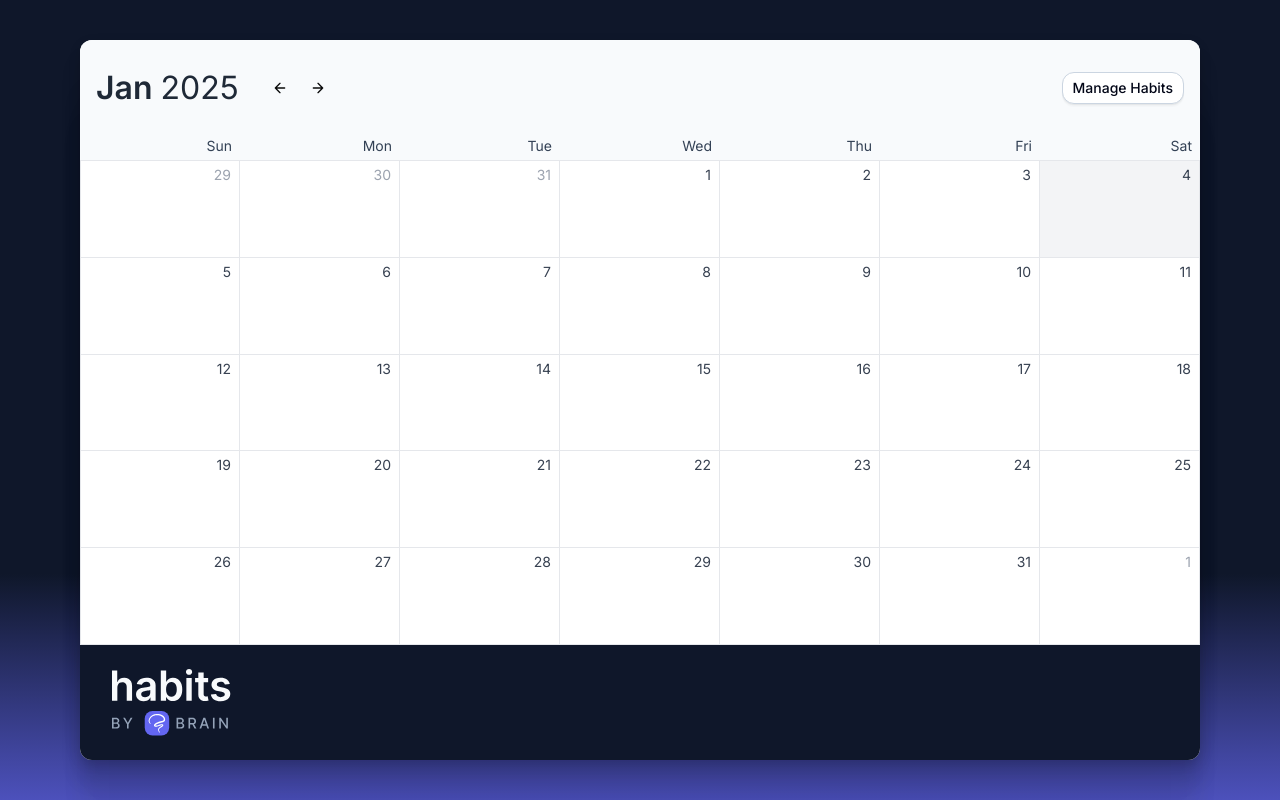
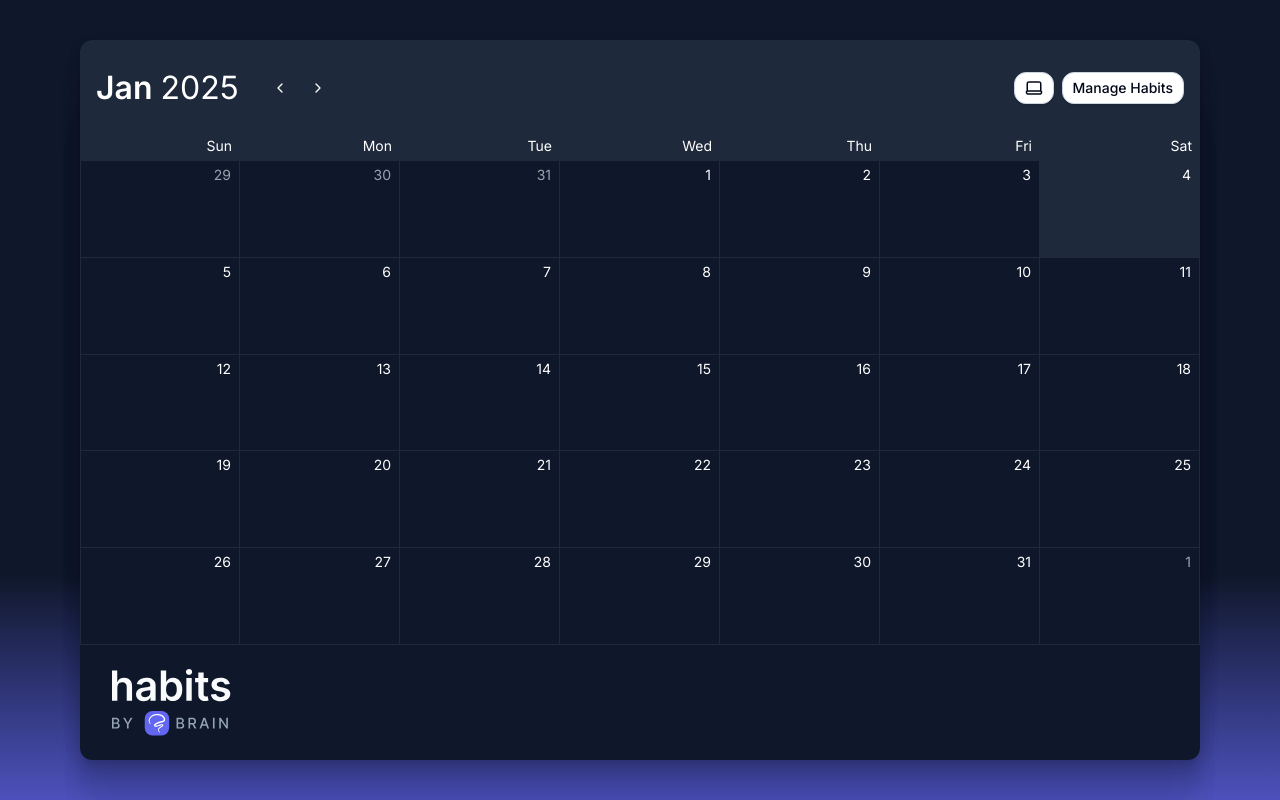
Before and after one commit to BrainAppAI/habits, a React (Vite) app: page / in a window 1280 px wide. Built offline with nearby package versions, Linux system fonts and the light colour scheme.

Commit message:
feat: dark mode

```diff
--- a/src/App.tsx
+++ b/src/App.tsx
@@ -7,6 +7,7 @@ import { HabitsLegend } from './components/Habits/HabitsLegend'
 import { Button } from './components/ui/button'
 import Icons from './assets/icons'
 import { useHabitStorage } from './hooks/useHabitStorage'
+import { ThemeProvider, useTheme } from './components/theme-provider'
 
 const IS_DEBUGGING = false
 
@@ -59,8 +60,9 @@ const App = () => {
         : []
 
     return (
+        <ThemeProvider defaultTheme="dark" storageKey="habits-ui-theme">
             <div className="min-h-screen md:py-10 py-6 md:px-20 px-6 bg-gradient-brain-dark">
-            <div className="md:h-[calc(100vh-5rem)] h-[calc(100vh-3rem)] flex flex-col bg-white shadow-dialog overflow-hidden w-full mx-auto rounded-xl">
+                <div className="md:h-[calc(100vh-5rem)] h-[calc(100vh-3rem)] flex flex-col shadow-dialog overflow-hidden w-full mx-auto rounded-xl">
                     <Header
                         currentDate={currentDate}
                         onManageHabits={handleManageHabits}
@@ -99,6 +101,7 @@ const App = () => {
                     completions={selectedDayCompletions}
                 />
             </div>
+        </ThemeProvider>
     )
 }
 
@@ -116,8 +119,32 @@ const Header: React.FC<{
     onClickNextMonth,
     onDeleteAll,
     isDebugging,
-}) => (
-    <div className="flex justify-between bg-slate-50 items-center md:py-6 py-3 px-4">
+}) => {
+    const { theme, setTheme } = useTheme()
+
+    const themeIcon =
+        theme === 'dark' ? (
+            <Icons.Laptop02 size={18} />
+        ) : theme === 'system' ? (
+            <Icons.Sun size={18} />
+        ) : (
+            <Icons.Moon size={18} />
+        )
+
+    const handleToggleTheme = () => {
+        switch (theme) {
+            case 'dark':
+                return setTheme('system')
+            case 'system':
+                return setTheme('light')
+            case 'light':
+                return setTheme('dark')
+            default:
+                return setTheme('dark')
+        }
+    }
+    return (
+        <div className="flex justify-between bg-slate-50 dark:bg-slate-800 dark:backdrop-blur-md items-center md:py-6 py-3 px-4">
             <CalendarHeader
                 currentDate={currentDate}
                 onPrevMonth={onClickPrevMonth}
@@ -129,6 +156,13 @@ const Header: React.FC<{
                         <Icons.Trash03 size={18} />
                     </Button>
                 ) : null}
+                <Button
+                    onClick={handleToggleTheme}
+                    variant="tertiary"
+                    size="sm"
+                >
+                    <span>{themeIcon}</span>
+                </Button>
                 <Button onClick={onManageHabits} variant="tertiary" size="sm">
                     <span className="sm:block hidden">Manage Habits</span>
                     <span className="sm:hidden block">
@@ -138,5 +172,6 @@ const Header: React.FC<{
             </div>
         </div>
     )
+}
 
 export default App
--- a/src/assets/icons.tsx
+++ b/src/assets/icons.tsx
@@ -1,5 +1,5 @@
 const Icons = {
-    ArrowLeft: ({ size = 24 }) => (
+    ChevronLeft: ({ size = 24 }) => (
         <svg
             width={size}
             height={size}
@@ -8,7 +8,7 @@ const Icons = {
             xmlns="http://www.w3.org/2000/svg"
         >
             <path
-                d="M19 12H5M5 12L12 19M5 12L12 5"
+                d="M15 18L9 12L15 6"
                 stroke="currentColor"
                 strokeWidth="2"
                 strokeLinecap="round"
@@ -17,7 +17,7 @@ const Icons = {
         </svg>
     ),
 
-    ArrowRight: ({ size = 24 }) => (
+    ChevronRight: ({ size = 24 }) => (
         <svg
             width={size}
             height={size}
@@ -26,7 +26,7 @@ const Icons = {
             xmlns="http://www.w3.org/2000/svg"
         >
             <path
-                d="M5 12H19M19 12L12 5M19 12L12 19"
+                d="M9 18L15 12L9 6"
                 stroke="currentColor"
                 strokeWidth="2"
                 strokeLinecap="round"
@@ -222,6 +222,60 @@ const Icons = {
             />
         </svg>
     ),
+
+    Moon: ({ size = 24 }) => (
+        <svg
+            width={size}
+            height={size}
+            viewBox="0 0 24 24"
+            fill="none"
+            xmlns="http://www.w3.org/2000/svg"
+        >
+            <path
+                d="M22 15.8442C20.6866 16.4382 19.2286 16.7688 17.6935 16.7688C11.9153 16.7688 7.23116 12.0847 7.23116 6.30654C7.23116 4.77135 7.5618 3.3134 8.15577 2C4.52576 3.64163 2 7.2947 2 11.5377C2 17.3159 6.68414 22 12.4623 22C16.7053 22 20.3584 19.4742 22 15.8442Z"
+                stroke="currentColor"
+                strokeWidth="2"
+                strokeLinecap="round"
+                strokeLinejoin="round"
+            />
+        </svg>
+    ),
+
+    Sun: ({ size = 24 }) => (
+        <svg
+            width={size}
+            height={size}
+            viewBox="0 0 24 24"
+            fill="none"
+            xmlns="http://www.w3.org/2000/svg"
+        >
+            <path
+                d="M12 2V4M12 20V22M4 12H2M6.31412 6.31412L4.8999 4.8999M17.6859 6.31412L19.1001 4.8999M6.31412 17.69L4.8999 19.1042M17.6859 17.69L19.1001 19.1042M22 12H20M17 12C17 14.7614 14.7614 17 12 17C9.23858 17 7 14.7614 7 12C7 9.23858 9.23858 7 12 7C14.7614 7 17 9.23858 17 12Z"
+                stroke="currentColor"
+                strokeWidth="2"
+                strokeLinecap="round"
+                strokeLinejoin="round"
+            />
+        </svg>
+    ),
+
+    Laptop02: ({ size = 24 }) => (
+        <svg
+            width={size}
+            height={size}
+            viewBox="0 0 24 24"
+            fill="none"
+            xmlns="http://www.w3.org/2000/svg"
+        >
+            <path
+                d="M21 16V7.2C21 6.0799 21 5.51984 20.782 5.09202C20.5903 4.71569 20.2843 4.40973 19.908 4.21799C19.4802 4 18.9201 4 17.8 4H6.2C5.07989 4 4.51984 4 4.09202 4.21799C3.71569 4.40973 3.40973 4.71569 3.21799 5.09202C3 5.51984 3 6.0799 3 7.2V16M4.66667 20H19.3333C19.9533 20 20.2633 20 20.5176 19.9319C21.2078 19.7469 21.7469 19.2078 21.9319 18.5176C22 18.2633 22 17.9533 22 17.3333C22 17.0233 22 16.8683 21.9659 16.7412C21.8735 16.3961 21.6039 16.1265 21.2588 16.0341C21.1317 16 20.9767 16 20.6667 16H3.33333C3.02334 16 2.86835 16 2.74118 16.0341C2.39609 16.1265 2.12654 16.3961 2.03407 16.7412C2 16.8683 2 17.0233 2 17.3333C2 17.9533 2 18.2633 2.06815 18.5176C2.25308 19.2078 2.79218 19.7469 3.48236 19.9319C3.73669 20 4.04669 20 4.66667 20Z"
+                stroke="currentColor"
+                strokeWidth="2"
+                strokeLinecap="round"
+                strokeLinejoin="round"
+            />
+        </svg>
+    ),
 }
 
 export default Icons
--- a/src/components/Calendar/CalendarDay.tsx
+++ b/src/components/Calendar/CalendarDay.tsx
@@ -28,21 +28,32 @@ export function CalendarDay({
 
     return (
         <button
-            onClick={onClick}
-            className={`flex w-full h-full transition-colors duration-200 pt-1 md:pb-4 pb-2 md:pl-3 pl-2 md:pr-2 pr-1 hover:bg-gray-50 relative justify-start items-end ${
-                isCurrentDay ? 'bg-gray-100 hover:bg-gray-200' : 'bg-white'
+            onClick={() => {
+                if (isFutureDate) return
+                onClick()
+            }}
+            className={`flex w-full h-full transition-colors duration-200 pt-1 md:pb-4 pb-2 md:pl-3 pl-2 md:pr-2 pr-1 ${
+                !isFutureDate
+                    ? 'hover:bg-gray-50 dark:hover:bg-slate-800'
+                    : 'cursor-default'
+            } relative justify-start items-end ${
+                isCurrentDay
+                    ? 'bg-gray-100 hover:bg-gray-200 dark:bg-slate-800'
+                    : 'bg-white dark:bg-slate-900 '
             }`}
         >
             <span
                 className={`absolute top-1 right-2 text-sm ${
-                    isOtherMonth ? 'text-gray-400' : 'text-gray-700'
+                    isOtherMonth
+                        ? 'text-gray-400 dark:text-gray-400'
+                        : 'text-gray-700 dark:text-white'
                 }`}
             >
                 {date.getDate()}
             </span>
 
             <div className="flex flex-wrap gap-1">
-                {!isOtherMonth && !isFutureDate
+                {!isOtherMonth
                     ? habits.map((habit) => {
                           const isChecked = isHabitDone(habit.id)
 
@@ -55,12 +66,14 @@ export function CalendarDay({
                           }
 
                           return (
+                              <div className={isFutureDate ? 'invisible' : ''}>
                                   <CheckMark
                                       isChecked={isChecked}
                                       color={habit.color}
                                       onClick={handleClickCheckMark}
                                       as="button"
                                   />
+                              </div>
                           )
                       })
                     : null}
--- a/src/components/Calendar/CalendarGrid.tsx
+++ b/src/components/Calendar/CalendarGrid.tsx
@@ -58,11 +58,11 @@ export function CalendarGrid({
     return (
         <div className="flex-1 flex flex-col">
             {/* Day Names Header */}
-            <div className="grid grid-cols-7 border-b border-gray-200 bg-slate-50">
+            <div className="grid grid-cols-7 border-b border-gray-200 dark:border-slate-800 bg-slate-50 dark:bg-slate-800 dark:backdrop-blur-md">
                 {dayNames.map((day) => (
                     <div
                         key={day}
-                        className="text-right pr-2 font-normal text-slate-700 text-sm pb-1"
+                        className="text-right pr-2 font-normal text-slate-700 dark:text-white text-sm pb-1"
                     >
                         {day}
                     </div>
@@ -78,7 +78,7 @@ export function CalendarGrid({
                     return (
                         <div
                             key={isoDate}
-                            className={`border-b border-r border-gray-200 ${
+                            className={`border-b border-r border-gray-200 dark:border-slate-800 ${
                                 index % 7 === 0 ? 'border-l' : ''
                             }`}
                         >
--- a/src/components/Calendar/CalendarHeader.tsx
+++ b/src/components/Calendar/CalendarHeader.tsx
@@ -14,7 +14,7 @@ export function CalendarHeader({
 }: CalendarHeaderProps) {
     return (
         <div className="flex items-center gap-4">
-            <h1 className="text-[32px] text-gray-800 space-x-2 w-[150px]">
+            <h1 className="text-[32px] text-gray-800 dark:text-white space-x-2 w-[150px]">
                 <span className="font-semibold">
                     {currentDate.toLocaleString('default', {
                         month: 'short',
@@ -33,7 +33,7 @@ export function CalendarHeader({
                     onClick={onPrevMonth}
                     aria-label="Previous month"
                 >
-                    <Icons.ArrowLeft size={16} />
+                    <Icons.ChevronLeft size={16} />
                 </Button>
                 <Button
                     variant="ghost"
@@ -41,7 +41,7 @@ export function CalendarHeader({
                     onClick={onNextMonth}
                     aria-label="Next month"
                 >
-                    <Icons.ArrowRight size={16} />
+                    <Icons.ChevronRight size={16} />
                 </Button>
             </div>
         </div>
--- a/src/components/Habits/CheckMark.tsx
+++ b/src/components/Habits/CheckMark.tsx
@@ -16,12 +16,14 @@ const CheckMark = ({
 }) => {
     if (!color) return null
     const bgBorderClasses = `${
-        isChecked ? COLORS_TO_CLASS[color].BG : 'bg-white'
+        isChecked ? COLORS_TO_CLASS[color].BG : 'bg-white dark:bg-slate-800'
     } ${COLORS_TO_CLASS[color].BORDER}`
 
     return (
         <Component
-            className={`md:w-5 mob:w-4 w-3.5 md:h-5 mob:h-4 h-3.5 mob:p-1 md:p-1.5 p-0.5 flex justify-center items-center text-white md:rounded-md rounded-sm border-[1.6px] ${bgBorderClasses}`}
+            className={`md:w-5 mob:w-4 w-3.5 md:h-5 mob:h-4 h-3.5 mob:p-1 md:p-1.5 p-0.5 flex text-white justify-center items-center ${
+                !isChecked ? 'dark:text-slate-800' : null
+            } md:rounded-md rounded-sm border-[1.6px] ${bgBorderClasses}`}
             onClick={Component === 'button' ? onClick : undefined}
         >
             <div className="hidden md:block mob:hidden">
--- /dev/null
+++ b/src/components/theme-provider.tsx
@@ -0,0 +1,75 @@
+import { createContext, useContext, useEffect, useState } from 'react'
+
+export type Theme = 'dark' | 'light' | 'system'
+
+type ThemeProviderProps = {
+    children: React.ReactNode
+    defaultTheme?: Theme
+    storageKey?: string
+}
+
+type ThemeProviderState = {
+    theme: Theme
+    setTheme: (theme: Theme) => void
+}
+
+const initialState: ThemeProviderState = {
+    theme: 'system',
+    setTheme: () => null,
+}
+
+const ThemeProviderContext = createContext<ThemeProviderState>(initialState)
+
+export function ThemeProvider({
+    children,
+    defaultTheme = 'system',
+    storageKey = 'habits-ui-theme',
+    ...props
+}: ThemeProviderProps) {
+    const [theme, setTheme] = useState<Theme>(
+        () => (localStorage.getItem(storageKey) as Theme) || defaultTheme
+    )
+
+    useEffect(() => {
+        const root = window.document.documentElement
+
+        root.classList.remove('light', 'dark')
+
+        if (theme === 'system') {
+            const systemTheme = window.matchMedia(
+                '(prefers-color-scheme: dark)'
+            ).matches
+                ? 'dark'
+                : 'light'
+
+            root.classList.add(systemTheme)
+            return
+        }
+
+        root.classList.add(theme)
+    }, [theme])
+
+    const value = {
+        theme,
+        setTheme: (theme: Theme) => {
+            localStorage.setItem(storageKey, theme)
+            setTheme(theme)
+        },
+    }
+
+    return (
+        <ThemeProviderContext.Provider {...props} value={value}>
+            {children}
+        </ThemeProviderContext.Provider>
+    )
+}
+
+// eslint-disable-next-line react-refresh/only-export-components
+export const useTheme = () => {
+    const context = useContext(ThemeProviderContext)
+
+    if (context === undefined)
+        throw new Error('useTheme must be used within a ThemeProvider')
+
+    return context
+}
--- a/src/components/ui/button.tsx
+++ b/src/components/ui/button.tsx
@@ -16,7 +16,7 @@ const buttonVariants = cva(
                 outline:
                     'border border-input bg-background hover:bg-accent hover:text-accent-foreground',
 
-                ghost: 'hover:bg-accent hover:text-accent-foreground',
+                ghost: 'hover:bg-slate-100 dark:hover:bg-slate-700',
                 link: 'hover:text-slate-900 text-slate-700 underline-offset-4 hover:underline',
                 primary:
                     'border border-indigo-700 bg-indigo-500 hover:bg-indigo-600 active:bg-indigo-700 text-white shadow-peck hover:shadow-popup active:shadow-soft-inset',
--- a/src/components/ui/dialog.tsx
+++ b/src/components/ui/dialog.tsx
@@ -35,7 +35,7 @@ const DialogContent = React.forwardRef<
         <DialogPrimitive.Content
             ref={ref}
             className={cn(
-                'fixed left-[50%] top-[50%] z-50 w-full max-w-lg translate-x-[-50%] translate-y-[-50%] border border-slate-300 bg-white pt-6 flex flex-col gap-6 items-center justify-center shadow-dialog duration-200 data-[state=open]:animate-in data-[state=closed]:animate-out data-[state=closed]:fade-out-0 data-[state=open]:fade-in-0 data-[state=closed]:zoom-out-95 data-[state=open]:zoom-in-95 data-[state=closed]:slide-out-to-left-1/2 data-[state=closed]:slide-out-to-top-[48%] data-[state=open]:slide-in-from-left-1/2 data-[state=open]:slide-in-from-top-[48%] rounded-2xl',
+                'fixed left-[50%] top-[50%] z-50 w-full max-w-lg translate-x-[-50%] translate-y-[-50%] border border-slate-300 dark:border-slate-800 bg-white dark:bg-slate-900 pt-6 flex flex-col gap-6 items-center justify-center shadow-dialog duration-200 data-[state=open]:animate-in data-[state=closed]:animate-out data-[state=closed]:fade-out-0 data-[state=open]:fade-in-0 data-[state=closed]:zoom-out-95 data-[state=open]:zoom-in-95 data-[state=closed]:slide-out-to-left-1/2 data-[state=closed]:slide-out-to-top-[48%] data-[state=open]:slide-in-from-left-1/2 data-[state=open]:slide-in-from-top-[48%] rounded-2xl',
                 className
             )}
             {...props}
```
Also changed, not shown: src/components/Habits/AddHabitModal.tsx (+11 -16 lines), src/components/Habits/DayHabitsModal.tsx (+4 -14 lines), src/components/ui/dialog-close-btn.tsx (added, +31 -0 lines). Lines whose indentation alone changed are shown as unchanged.
